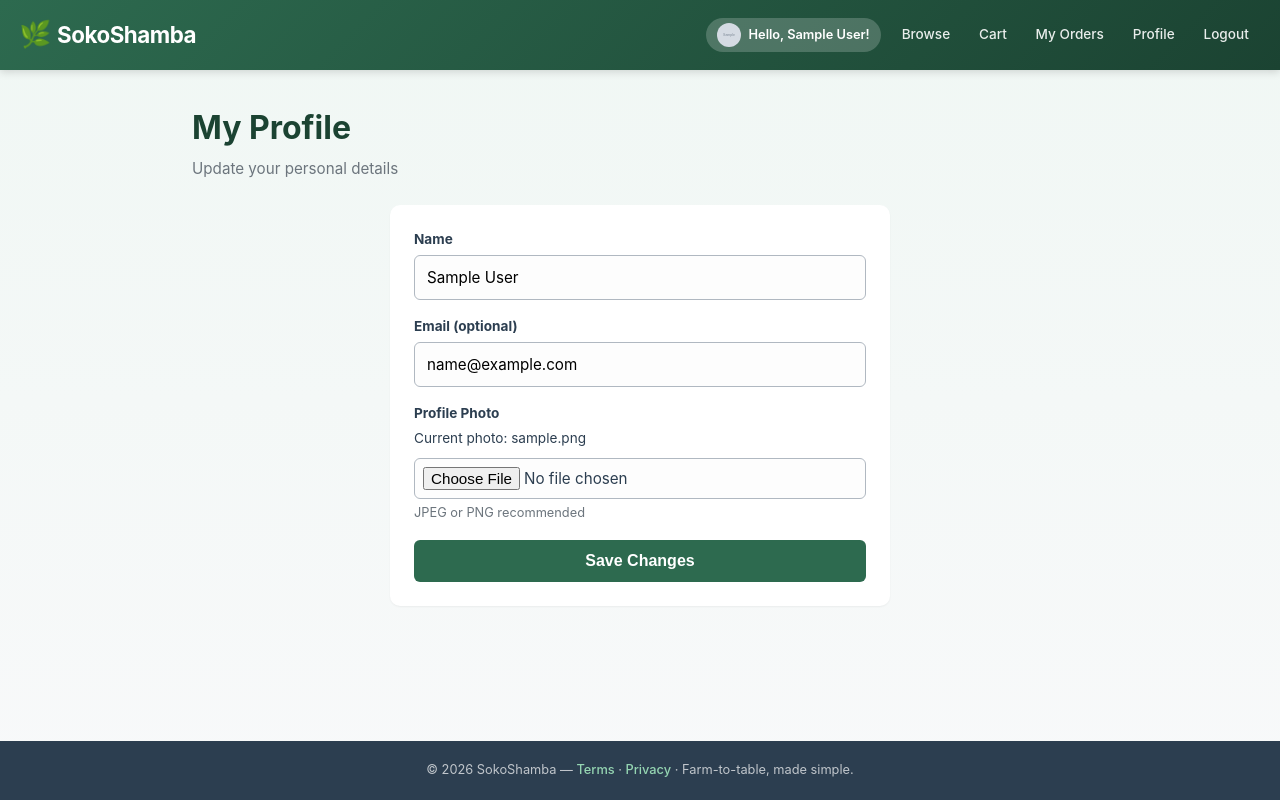
After one commit to BonaventureMaina/sokoshamba, a Django app: page /profile/ in a window 1280 px wide. The commit adds this page. Run offline with Django 5.2, Linux system fonts and the light colour scheme; a user stored in the database is signed in; tables that the repository leaves empty hold one stand-in row (values such as "Sample post"); grey boxes marked "Sample" are stand-in pictures.

Commit message:
feat: farmer profile page, photo display fix for consumer and farmer

```diff
--- a/accounts/models.py
+++ b/accounts/models.py
@@ -52,7 +52,7 @@ class ConsumerProfile(models.Model):
         related_name='consumer_profile',
     )
     name = models.CharField(max_length=100)
-    profile_photo_url = models.ImageField(upload_to="farmer_photos/", blank=True, null=True)
+    profile_photo_url = models.ImageField(upload_to="consumer_photos/", blank=True, null=True)
 
     def __str__(self):
         return self.name
@@ -74,7 +74,7 @@ class FarmerProfile(models.Model):
     county = models.CharField(max_length=100)
     sub_county = models.CharField(max_length=100, blank=True, null=True)
     bio = models.TextField(blank=True, null=True)
-    photo_url = models.ImageField(upload_to="farmer_photos/", blank=True, null=True)
+    photo_url = models.ImageField(upload_to="consumer_photos/", blank=True, null=True)
     verification_status = models.CharField(
         max_length=20,
         choices=VERIFICATION_STATUS_CHOICES,
--- /dev/null
+++ b/accounts/templatetags/file_utils.py
@@ -0,0 +1,11 @@
+import os
+from django import template
+
+register = template.Library()
+
+@register.filter(name='filename')
+def filename(value):
+    """Return only the filename from a full path."""
+    if not value:
+        return ''
+    return os.path.basename(value)
--- a/accounts/urls.py
+++ b/accounts/urls.py
@@ -1,8 +1,10 @@
 from django.urls import path
-from .views import login_request, otp_verify, logout_view
+from .views import login_request, otp_verify, logout_view, consumer_profile, farmer_profile
 
 urlpatterns = [
     path('login/', login_request, name='login_request'),
     path('otp-verify/', otp_verify, name='otp_verify'),
     path('logout/', logout_view, name='logout'),
+    path('profile/', consumer_profile, name='consumer_profile'),
+    path('farmer/profile/', farmer_profile, name='farmer_profile'),
 ]
--- a/accounts/views.py
+++ b/accounts/views.py
@@ -1,8 +1,9 @@
 from django.shortcuts import render, redirect
 from django_ratelimit.decorators import ratelimit
 from django.contrib.auth import login, logout
+from django.contrib.auth.decorators import login_required
 from django.utils import timezone
-from .models import User, OtpCode
+from .models import User, OtpCode, ConsumerProfile
 from marketplace.templatetags.phone_format import normalize_phone
 
 
@@ -82,3 +83,66 @@ def otp_verify(request):
 def logout_view(request):
     logout(request)
     return redirect('home')
+
+@login_required
+def consumer_profile(request):
+    if request.user.role != 'consumer':
+        return redirect('home')
+
+    profile, _ = ConsumerProfile.objects.get_or_create(user=request.user)
+
+    if request.method == 'POST':
+        name = request.POST.get('name', '').strip()
+        email = request.POST.get('email', '').strip()
+
+        profile.name = name
+        profile.save()
+
+        if email:
+            request.user.email = email
+            request.user.save()
+
+        # Handle profile photo upload
+        if 'photo' in request.FILES:
+            profile.profile_photo_url = request.FILES['photo']
+            profile.save()
+
+        return redirect('consumer_profile')
+
+    return render(request, 'consumer_profile.html', {'profile': profile})
+
+def get_verified_farmer(user):
+    """Return farmer profile if user is a verified farmer, else None."""
+    if user.is_authenticated and user.role == 'farmer':
+        try:
+            profile = user.farmer_profile
+            if profile.verification_status == 'verified' and profile.is_active:
+                return profile
+        except Exception:
+            pass
+    return None
+
+
+@login_required
+def farmer_profile(request):
+    farmer = get_verified_farmer(request.user)
+    if not farmer:
+        return redirect('home')
+
+    if request.method == 'POST':
+        farm_name = request.POST.get('farm_name', '').strip()
+        bio = request.POST.get('bio', '').strip()
+
+        if farm_name:
+            farmer.farm_name = farm_name
+        farmer.bio = bio
+        farmer.save()
+
+        # Handle photo upload
+        if 'photo' in request.FILES:
+            farmer.photo_url = request.FILES['photo']
+            farmer.save()
+
+        return redirect('farmer_profile')
+
+    return render(request, 'farmer_profile.html', {'farmer': farmer})
--- a/templates/base.html
+++ b/templates/base.html
@@ -239,7 +239,8 @@
         .input-group select {
             width: 100%;
             padding: 0.75rem;
-            border: 1.5px solid #b0b8c1; background: #fdfdfd;
+            border: 1.5px solid #b0b8c1;
+            background: #fdfdfd;
             border-radius: var(--radius-sm);
             font-size: 0.95rem;
             font-family: inherit;
@@ -278,7 +279,6 @@
         </a>
         <nav>
             {% if user.is_authenticated %}
-
                 {% if user.role == 'farmer' %}
                 <span class="user-badge">
                     {% if user.farmer_profile.photo_url %}
@@ -287,7 +287,12 @@
                     {{ user.farmer_profile.farm_name }}
                 </span>
                 {% elif user.role == 'consumer' %}
-                <span class="user-badge">Hello, {{ user.consumer_profile.name|default:"Shopper" }}!</span>
+                <span class="user-badge">
+                    {% if user.consumer_profile.profile_photo_url %}
+                    <img src="{{ user.consumer_profile.profile_photo_url.url }}" alt="{{ user.consumer_profile.name }}" style="width: 24px; height: 24px; border-radius: 50%; object-fit: cover; vertical-align: middle; margin-right: 0.25rem;">
+                    {% endif %}
+                    Hello, {{ user.consumer_profile.name|default:"Shopper" }}!
+                </span>
                 {% else %}
                 <span class="user-badge">{{ user.phone }}</span>
                 {% endif %}
@@ -296,10 +301,12 @@
                     <a href="/farmer/products/">My Products</a>
                     <a href="/farmer/orders/">Orders</a>
                     <a href="/farmer/earnings/">Earnings</a>
+                    <a href="/farmer/profile/">Profile</a>
                 {% else %}
                     <a href="/products/">Browse</a>
                     <a href="/cart/">Cart</a>
                     <a href="/orders/">My Orders</a>
+                    <a href="/profile/">Profile</a>
                 {% endif %}
                 <a href="/logout/">Logout</a>
             {% else %}
--- /dev/null
+++ b/templates/consumer_profile.html
@@ -0,0 +1,37 @@
+{% extends 'base.html' %}
+{% load file_utils %}
+
+{% block content %}
+<h1 class="page-title">My Profile</h1>
+<p class="page-subtitle">Update your personal details</p>
+
+<div class="card" style="padding: 1.5rem; max-width: 500px; margin: 0 auto;">
+    {% if error %}
+    <div class="error-msg">{{ error }}</div>
+    {% endif %}
+
+    <form method="POST" enctype="multipart/form-data">
+        {% csrf_token %}
+
+        <div class="input-group">
+            <label for="name">Name</label>
+            <input type="text" id="name" name="name" value="{{ profile.name|default:'' }}" placeholder="Enter your name">
+        </div>
+
+        <div class="input-group">
+            <label for="email">Email (optional)</label>
+            <input type="email" id="email" name="email" value="{{ user.email|default:'' }}" placeholder="you@example.com">
+        </div>
+
+        <div class="input-group">
+            <label for="photo">Profile Photo</label>
+            {% if profile.profile_photo_url %}
+            <p style="font-size: 0.85rem; margin-bottom: 0.5rem;">Current photo: {{ profile.profile_photo_url.name|filename }}</p>
+            {% endif %}
+            <input type="file" id="photo" name="photo" accept="image/*" style="padding: 0.5rem;"><p style="font-size: 0.8rem; color: var(--gray-600); margin-top: 0.25rem;">JPEG or PNG recommended</p>
+        </div>
+
+        <button type="submit" class="btn btn-primary" style="width: 100%;">Save Changes</button>
+    </form>
+</div>
+{% endblock %}
--- a/templates/login.html
+++ b/templates/login.html
@@ -14,7 +14,7 @@
             {% csrf_token %}
             <div class="input-group">
                 <label for="phone">Phone Number</label>
-                <input type="tel" id="phone" name="phone" placeholder="+254700000000" value="{{ phone|default:"" }}" required>
+                <input type="tel" id="phone" name="phone" placeholder="e.g. 0712345678" value="{{ phone|default:"" }}" required>
                 <p style="font-size: 0.8rem; color: var(--gray-600); margin-top: 0.25rem;">
                     Enter the phone number you used at checkout or sign-up.
                 </p>
```
Also changed, not shown: templates/farmer_profile.html (added, +38 -0 lines), accounts/migrations/0006_alter_consumerprofile_profile_photo_url_and_more.py (added), accounts/templatetags/__init__.py (added), media/consumer_photos/passport.jpg (added), media/farmer_photos/passport.jpg (added), 1 other file.
